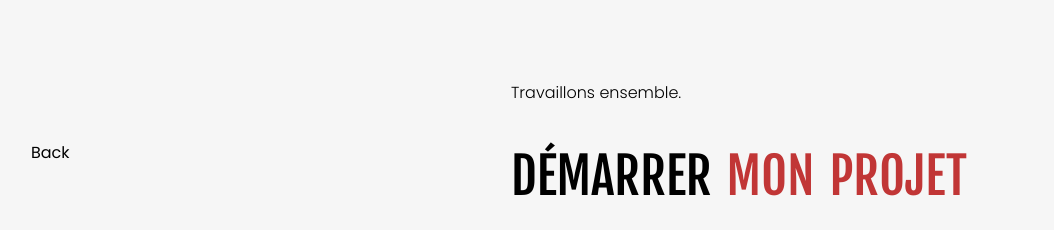
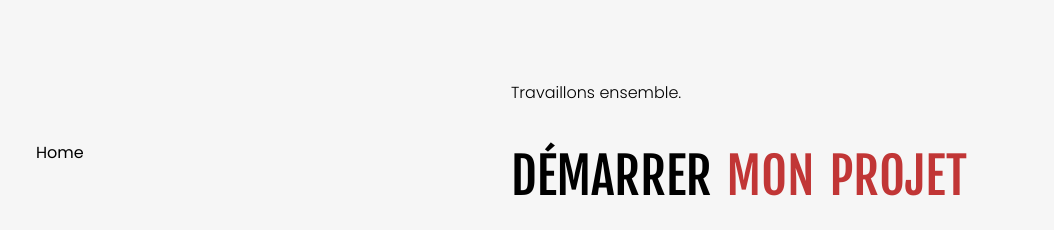
Before and after one commit to Scharlyopitz/CHEYSSOI-PARIS, a React (Vite) app: page /demarrermonprojet in a window 1280 px wide. Shown: the top 230 px of the page, without its empty margins (129-1183 px from the left). Built offline with nearby package versions, Linux system fonts and the light colour scheme.

Commit message:
Ajout scroll to top et modification animation

```diff
--- a/src/App.jsx
+++ b/src/App.jsx
@@ -1,9 +1,15 @@
-import { Route, Routes } from "react-router-dom";
+import { Route, Routes, useLocation } from "react-router-dom";
 import "./style/style.css";
 import DemarrerProjet from "./pages/DemarrerProjet";
 import Home from "./pages/Home";
+import { useEffect } from "react";
 
 function App() {
+  const { pathname } = useLocation();
+
+  useEffect(() => {
+    window.scrollTo(0, 0);
+  }, [pathname]);
   return (
     <>
       <Routes>
--- a/src/pages/DemarrerProjet.jsx
+++ b/src/pages/DemarrerProjet.jsx
@@ -1,7 +1,6 @@
-import React from "react";
 import Formulaire from "../components/DemarrerMonProjet/Formulaire";
 import Socials from "../components/Socials";
-import { useNavigate } from "react-router-dom";
+import { NavLink } from "react-router-dom";
 import { FontAwesomeIcon } from "@fortawesome/react-fontawesome";
 import { faChevronLeft } from "@fortawesome/free-solid-svg-icons";
 
@@ -23,19 +22,13 @@ function LeftPart() {
   );
 
   function Button() {
-    const navigate = useNavigate();
-
-    function handleGoBack() {
-      navigate(-1);
-    }
-
     return (
-      <div className="button" onClick={() => handleGoBack()}>
+      <NavLink className="button" to={"/"}>
         <div>
           <FontAwesomeIcon icon={faChevronLeft} style={{ color: "#000000" }} />
-          <span>Back</span>
+          <span>Home</span>
         </div>
-      </div>
+      </NavLink>
     );
   }
 }
--- a/src/pages/Home.jsx
+++ b/src/pages/Home.jsx
@@ -3,7 +3,7 @@ import Navbar from "../components/Navbar";
 
 import MemberSection from "../components/Apropos/MemberSection";
 import TextPart from "../components/Apropos/TextPart";
-import { useState } from "react";
+import { useEffect, useState } from "react";
 import TextSeparation from "../components/Apropos/TextSeparation";
 import { NavLink } from "react-router-dom";
 
--- a/src/sass/pages/_demarrerProjet.scss
+++ b/src/sass/pages/_demarrerProjet.scss
@@ -22,7 +22,7 @@
         display: flex;
         align-items: center;
         gap: 5px;
-        transform: translateX(-28%);
+        transform: translateX(-10px);
         transition: transform 0.35s cubic-bezier(0.65, 0, 0.35, 1);
       }
 
--- a/src/style/style.css
+++ b/src/style/style.css
@@ -455,7 +455,7 @@ footer .general {
   display: flex;
   align-items: center;
   gap: 5px;
-  transform: translateX(-28%);
+  transform: translateX(-10px);
   transition: transform 0.35s cubic-bezier(0.65, 0, 0.35, 1);
 }
 #demarrerprojet .leftPart .button:hover {
```
Also changed, not shown: 1 other file (tests, documents, lock files or other folders).
